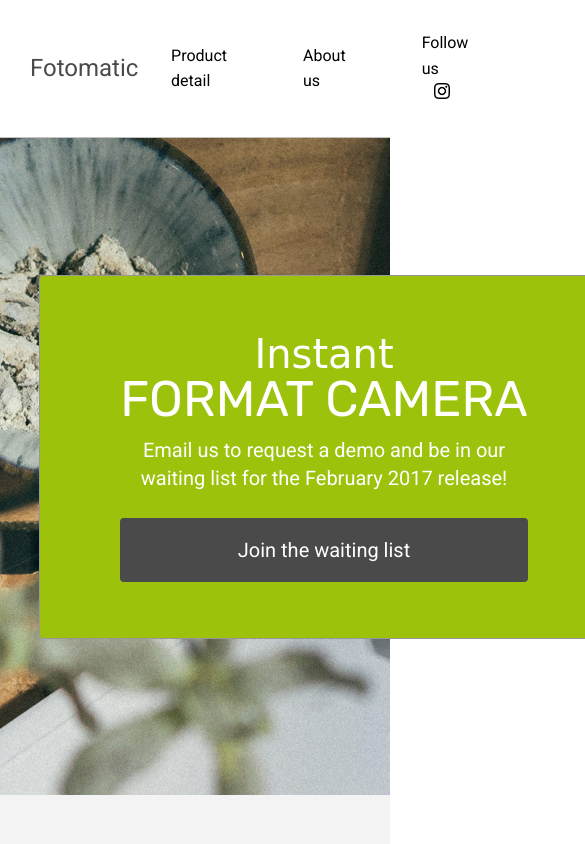
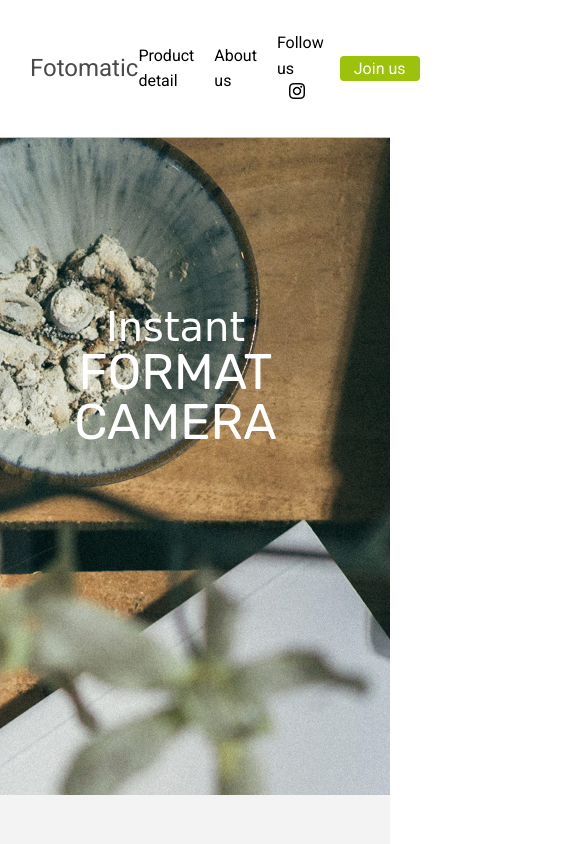
Before and after one commit to Juan-Debali/codecademy-fotamatic, a plain HTML site: page index.html in a window 390 px wide. Shown: the top 844 px of the page, 585 px wide, since content can reach past the window. Drawn offline with Linux system fonts and the light colour scheme; a web font is replaced by a local one.

Commit message:
Juan-responsive solved

```diff
--- a/resources/css/style.css
+++ b/resources/css/style.css
@@ -314,7 +314,9 @@ footer {
   font-size: 0.75rem;
 }
 
-@media only screen and (max-width: 760px) and (min-width: 451px){
+/*Tablet*/
+
+@media only screen and (max-width: 760px) {
 
 
 /* Header */
@@ -399,9 +401,13 @@ br{
 
 }
 
-@media only screen and (min-device-width: 375px)
+/*Mobile*/
+
+
+
+@media only screen
 and (max-device-width: 450px)
-and (-webkit-min-device-pixel-ratio: 3)
+
 {
 
   header {
```
